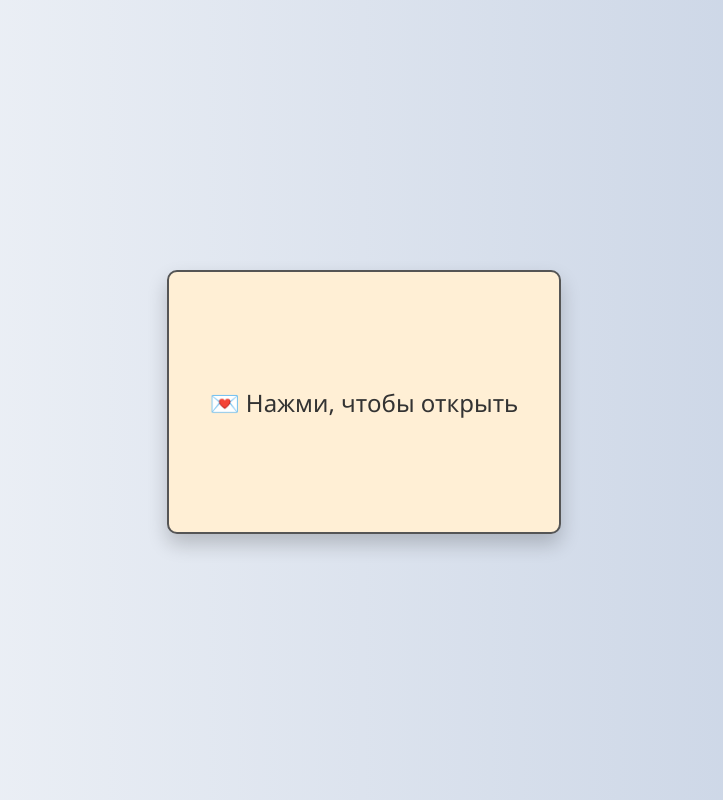
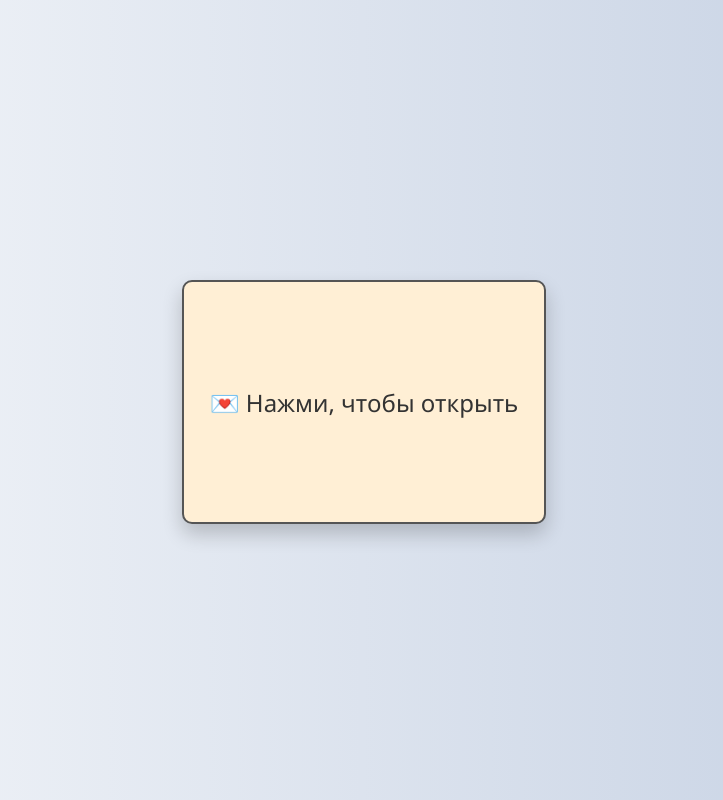
Before and after one commit to bauyrsaq01/bauyrsaq.kz, a plain HTML site: page index.html in a window 1280 px wide. Shown: the whole page, without its empty margins (278-1001 px from the left). Drawn offline with Linux system fonts and the light colour scheme.

Commit message:
Update index.html

```diff
--- a/index.html
+++ b/index.html
@@ -20,8 +20,8 @@
     }
 
     .card {
-      width: 390px; /* Увеличили ширину на 30% */
-      height: 260px; /* Увеличили высоту на 30% */
+      width: 360px; /* Увеличили ширину на 20% */
+      height: 240px; /* Увеличили высоту на 20% */
       position: relative;
       transform-style: preserve-3d;
       transition: transform 1s;
```
